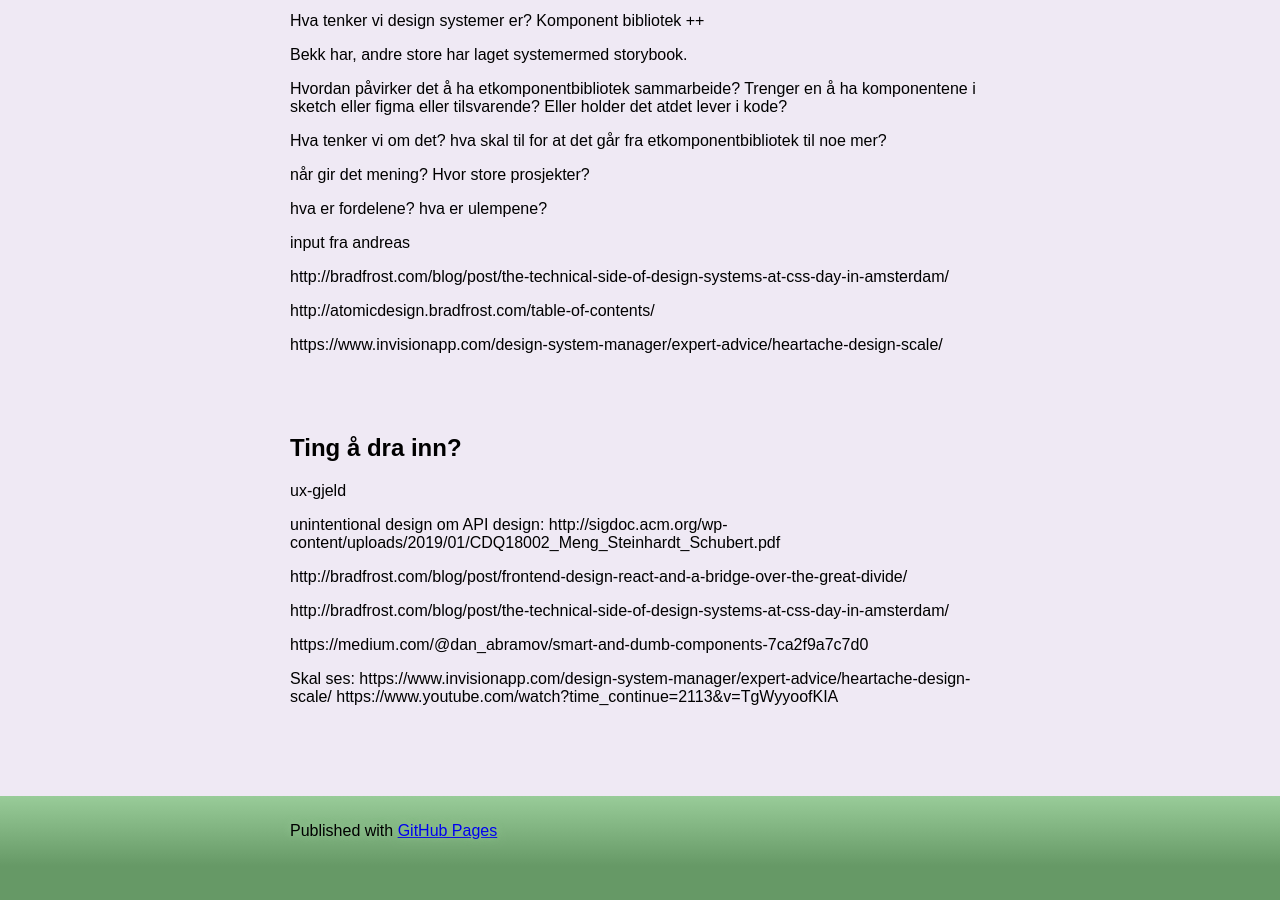
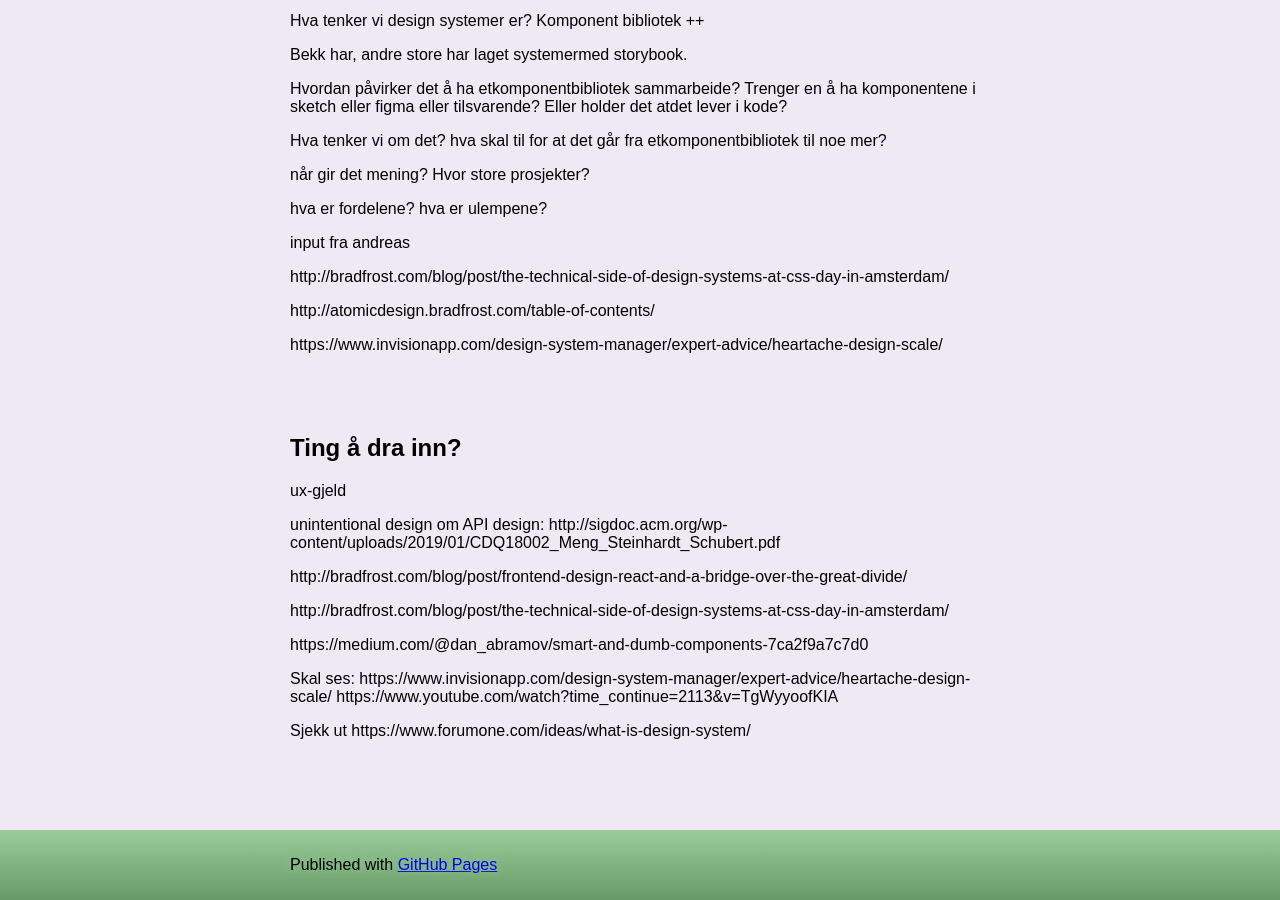
Before and after one commit to dagfs/dagfs.github.io, a Jekyll site: the page built from artikler/design-systemer.md, in a window 1280 px wide and 900 px high, scrolled down 3353 px. Built offline with Jekyll 4.4.1, drawn with Linux system fonts in a browser that asks for light colours; our own code applies the rules of GitHub Pages for plain Markdown files; before the commit the page ends 4219 px from its top, so only the background shows below that.

Commit message:
Update design-systemer.md

```diff
--- a/artikler/design-systemer.md
+++ b/artikler/design-systemer.md
@@ -1,3 +1,5 @@
+
+
 # Design systemer
 
 ## 1. Hva jobber dere med? [10min]
@@ -139,3 +141,6 @@ https://medium.com/@dan_abramov/smart-and-dumb-components-7ca2f9a7c7d0
 Skal ses:
 https://www.invisionapp.com/design-system-manager/expert-advice/heartache-design-scale/
 https://www.youtube.com/watch?time_continue=2113&v=TgWyyoofKIA
+
+
+Sjekk ut https://www.forumone.com/ideas/what-is-design-system/
```
